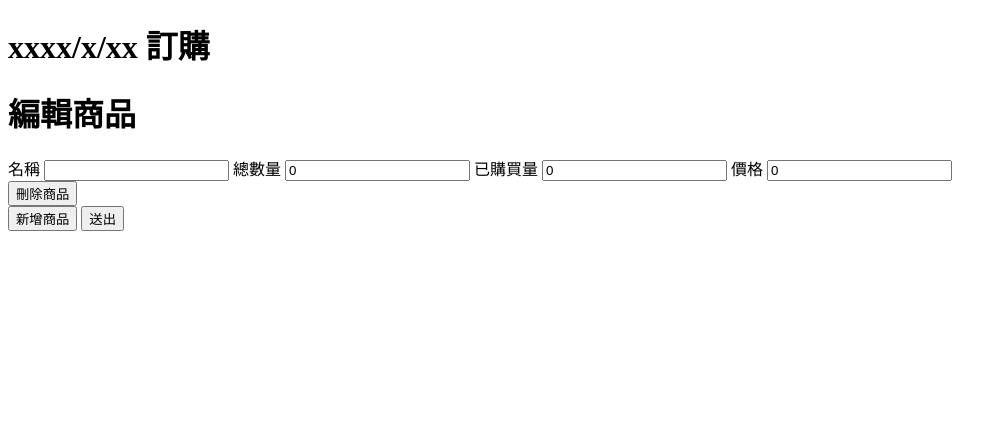
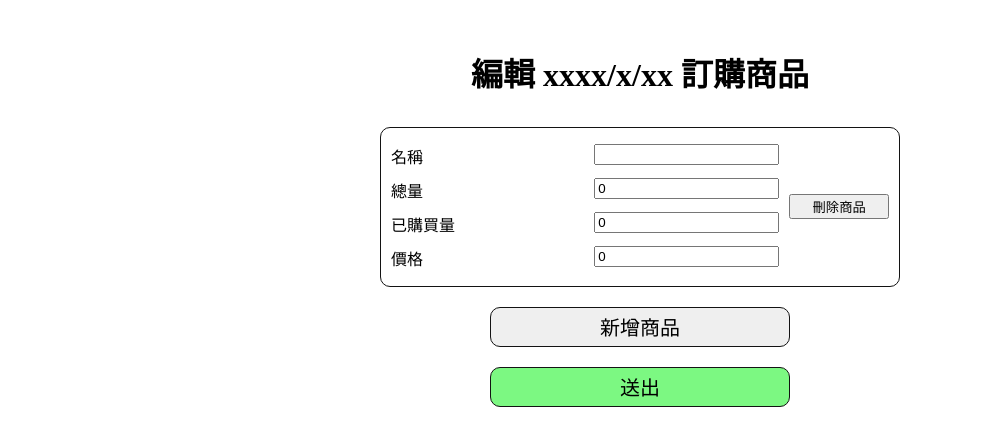
Before and after one commit to fatsoap/Serverless-LineBot-App, a website: page docs/admin/index.html in a window 1280 px wide. Both pictures are taken after a click on the button "新增商品". Shown: the whole page, without its empty margins (0-1007 px from the left). Drawn offline with Linux system fonts and the light colour scheme; no server answers.

Commit message:
style admin page

```diff
--- a/docs/admin/index.html
+++ b/docs/admin/index.html
@@ -9,10 +9,20 @@
     <title>Document</title>
   </head>
   <body>
-    <h1 id="admin-products-title">xxxx/x/xx 訂購</h1>
-    <h1>編輯商品</h1>
-    <main id="admin-products"></main>
-    <button onclick="createNewProduct()">新增商品</button>
-    <button onclick="updateProducts()">送出</button>
+    <div id="admin-products-container">
+      <h1 id="admin-products-title">編輯 xxxx/x/xx 訂購商品</h1>
+      <main id="admin-products"></main>
+      <button class="admin-products-button" onclick="createNewProduct()">
+        新增商品
+      </button>
+      <label id="admin-products-error"></label>
+      <button
+        class="admin-products-button"
+        style="background-color: #7cf882"
+        onclick="updateProducts()"
+      >
+        送出
+      </button>
+    </div>
   </body>
 </html>
--- a/docs/admin/script.js
+++ b/docs/admin/script.js
@@ -5,7 +5,7 @@ let product_amount = 0;
 let products = undefined;
 
 window.onload = async function () {
-  // await init();
+  await init();
 };
 
 async function init() {
@@ -17,7 +17,7 @@ async function init() {
     let data = await res.json();
     document.getElementById(
       'admin-products-title'
-    ).innerText = `${data.date} 訂購`;
+    ).innerText = `編輯 ${data.date} 訂購商品`;
     products = { ...data };
     initProdcuts(data.items);
   } catch (err) {}
@@ -33,10 +33,16 @@ async function initProdcuts(items) {
         <div>
             <label>名稱</label>
             <input value="${item.name}" />
+        </div>
+        <div>
             <label>總量</label>
             <input value="${item.total}" />
+        </div>
+        <div>
             <label>已購買量</label>
             <input value="${item.purchased}" />
+        </div>
+        <div>
             <label>價格</label>
             <input value="${item.price}" />
         </div>
@@ -59,10 +65,16 @@ function createNewProduct() {
       <div>
         <label>名稱</label>
         <input value="" />
-        <label>總數量</label>
+        </div>
+        <div>
+            <label>總量</label>
             <input value="0" />
+        </div>
+        <div>
             <label>已購買量</label>
             <input value="0" />
+        </div>
+        <div>
             <label>價格</label>
             <input value="0" />
         </div>
@@ -82,31 +94,43 @@ async function updateProducts() {
   let newItems = [];
   let ele = document.getElementById('admin-products');
   for (let index = 0; index < ele.children.length; index++) {
-    let [, name, , total, , purchased, , price] =
-      ele.children[index].children[0].children[0].children;
+    let [
+      {
+        children: { 1: name },
+      },
+      {
+        children: { 1: total },
+      },
+      {
+        children: { 1: purchased },
+      },
+      {
+        children: { 1: price },
+      },
+    ] = ele.children[index].children[0].children;
     if (name.value === '') {
-      handlerError('名稱不可空白');
+      return handlerError('名稱不可空白');
     }
     if (
       total.value === '' ||
       isNaN(Number(total.value)) ||
       Number(total.value) < 0
     ) {
-      handlerError(`商品名稱"${name.value}"的"總量"必須是數字`);
+      return handlerError(`商品名稱"${name.value}"的"總量"必須是數字`);
     }
     if (
       purchased.value === '' ||
       isNaN(Number(purchased.value)) ||
       Number(purchased.value) < 0
     ) {
-      handlerError(`商品名稱"${name.value}"的"已購買量"必須是數字`);
+      return handlerError(`商品名稱"${name.value}"的"已購買量"必須是數字`);
     }
     if (
       price.value === '' ||
       isNaN(Number(price.value)) ||
       Number(price.value) < 0
     ) {
-      handlerError(`商品名稱"${name.value}"的"價格"必須是數字`);
+      return handlerError(`商品名稱"${name.value}"的"價格"必須是數字`);
     }
     newItems.push({
       name: name.value,
@@ -115,7 +139,7 @@ async function updateProducts() {
       price: Number(price.value),
     });
   }
-  // console.log(newItems);
+  //   console.log(newItems);
   /** post Today's Products */
   let res = await fetch(API_HOST + '/api/product/', {
     method: 'POST',
@@ -124,5 +148,7 @@ async function updateProducts() {
 }
 
 function handlerError(msg) {
-  throw msg;
+  //throw msg;
+  let err = document.getElementById('admin-products-error');
+  err.innerText = msg;
 }
--- a/docs/admin/styles.css
+++ b/docs/admin/styles.css
@@ -0,0 +1,68 @@
+* {
+  box-sizing: border-box;
+}
+body {
+  display: flex;
+  flex-direction: column;
+  justify-content: flex-start;
+  align-items: center;
+}
+
+#admin-products-container {
+  width: 600px;
+  margin: 20px;
+  display: flex;
+  flex-direction: column;
+  justify-content: flex-start;
+  align-items: center;
+}
+
+#admin-products > div {
+  width: 520px;
+  height: 160px;
+  display: flex;
+  flex-direction: row;
+  justify-content: space-between;
+  align-items: center;
+  border: 1px #131313 solid;
+  border-radius: 10px;
+  padding: 10px;
+  margin: 10px 0 10px 0;
+}
+
+#admin-products > div > button {
+  width: 100px;
+  height: 25px;
+}
+
+.admin-product-main {
+  width: 400px;
+  padding: 10px 0px 10px 0px;
+  display: flex;
+  flex-direction: column;
+  justify-content: space-between;
+  align-items: flex-start;
+}
+.admin-product-main > div {
+  width: 100%;
+  padding: 5px 10px 5px 0px;
+  display: flex;
+  flex-direction: row;
+  justify-content: space-between;
+  align-items: flex-start;
+}
+
+.admin-products-button {
+  width: 50%;
+  height: 40px;
+  border: 1px #131313 solid;
+  border-radius: 10px;
+  margin: 10px;
+  font-size: 20px;
+}
+
+#admin-products-error {
+  text-align: center;
+  font-size: 20px;
+  color: #ff6666;
+}
```
Lines whose indentation alone changed are shown as unchanged.
